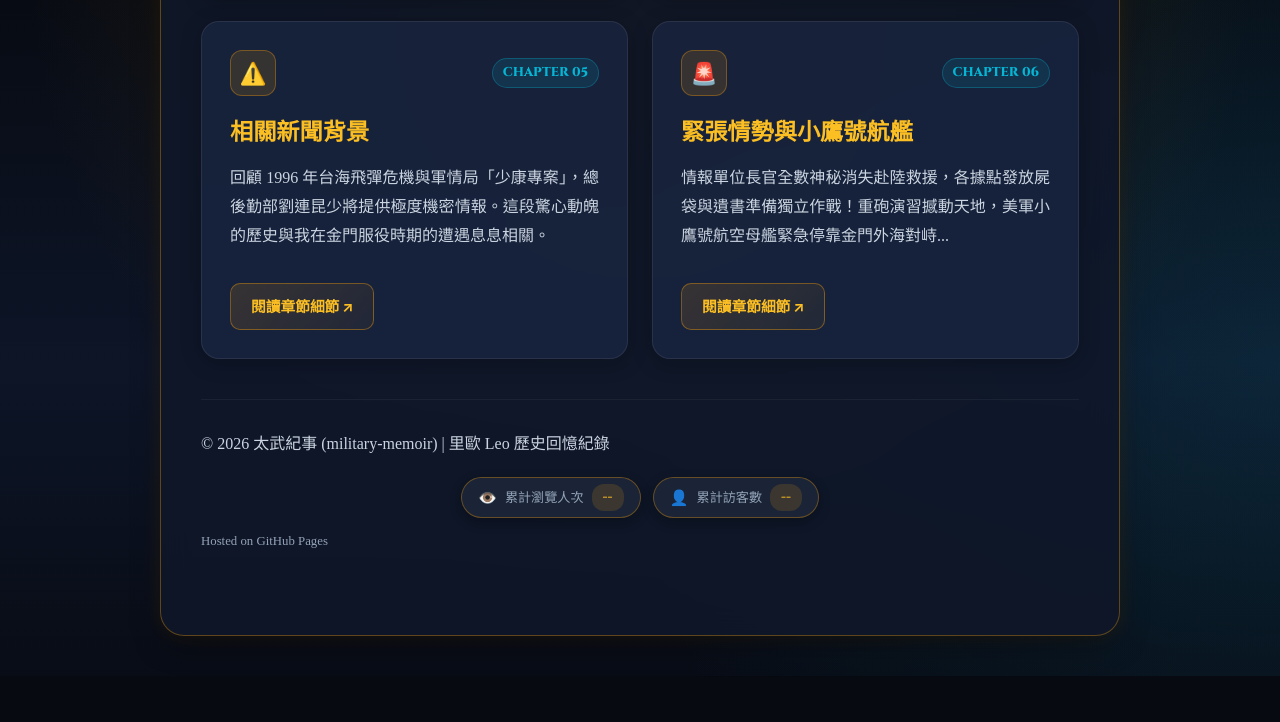
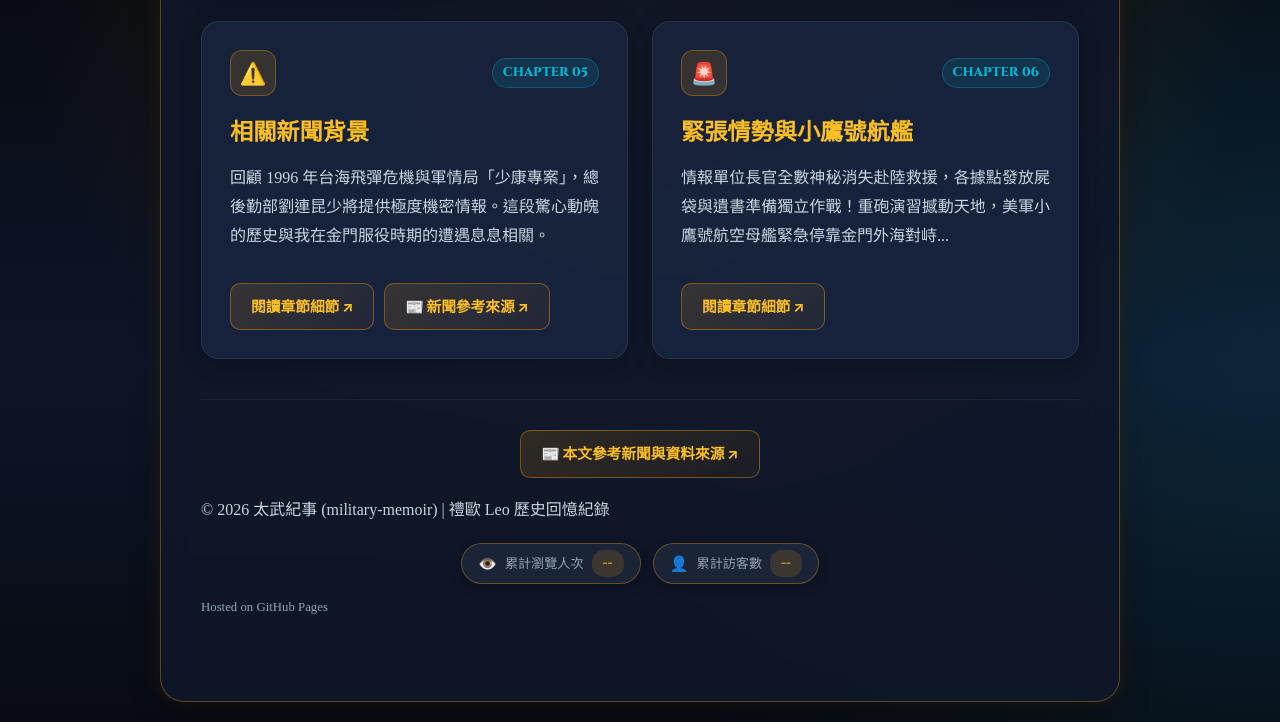
Before and after one commit to T094000082/military-memoir, a plain HTML site: page index.html in a window 1280 px wide. Shown: the part 1637-2359 px from the top of the page. Before the commit the page ends 2313 px from the top, so only its background shows below. Drawn offline with Linux system fonts and the light colour scheme; some packages are replaced by stand-ins of ours; a script that the page names is missing.

Commit message:
Fix pen name to 禮歐 and add homepage links to news references

```diff
--- a/index.html
+++ b/index.html
@@ -41,10 +41,10 @@
       <!-- Right: Full Uncropped 砲長 18XXT Poster Showcase Card -->
       <div class="poster-card-wrap">
         <div class="poster-card">
-          <img src="images/leo-lion-avatar.png" alt="砲長 18XXT 里歐形象海報" class="poster-img">
+          <img src="images/leo-lion-avatar.png" alt="砲長 18XXT 禮歐形象海報" class="poster-img">
           <div class="poster-badge-caption">
             <span class="poster-rank">軍事回憶紀錄者</span>
-            <span class="poster-title-text">砲長 里歐 ‧ 18XXT</span>
+            <span class="poster-title-text">砲長 禮歐 ‧ 18XXT</span>
           </div>
         </div>
       </div>
@@ -146,9 +146,14 @@
             回顧 1996 年台海飛彈危機與軍情局「少康專案」，總後勤部劉連昆少將提供極度機密情報。這段驚心動魄的歷史與我在金門服役時期的遭遇息息相關。
           </p>
         </div>
-        <a href="chapters/news.html" class="read-more">
-          <span>閱讀章節細節 ↗</span>
-        </a>
+        <div style="display: flex; flex-wrap: wrap; gap: 0 10px;">
+          <a href="chapters/news.html" class="read-more">
+            <span>閱讀章節細節 ↗</span>
+          </a>
+          <a href="chapters/news.html#references" class="read-more">
+            <span>📰 新聞參考來源 ↗</span>
+          </a>
+        </div>
       </div>
 
       <!-- Chapter 6 -->
@@ -172,7 +177,10 @@
 
     <!-- Footer -->
     <footer class="site-footer">
-      <p>© 2026 太武紀事 (military-memoir) | 里歐 Leo 歷史回憶紀錄</p>
+      <a href="chapters/news.html#references" class="read-more" style="margin: 0 0 18px;">
+        <span>📰 本文參考新聞與資料來源 ↗</span>
+      </a>
+      <p>© 2026 太武紀事 (military-memoir) | 禮歐 Leo 歷史回憶紀錄</p>
 
       <!-- 累計瀏覽人數與訪客統計 (Visitor Counters) -->
       <div class="footer-counter-wrap">
```
Also changed, not shown: chapters/airport.html (+1 -1 lines), chapters/arrival.html (+1 -1 lines), chapters/circle.html (+1 -1 lines), chapters/news.html (+2 -2 lines), chapters/status3-crisis.html (+1 -1 lines), chapters/tahu.html (+1 -1 lines), chapters/tension.html (+1 -1 lines).
